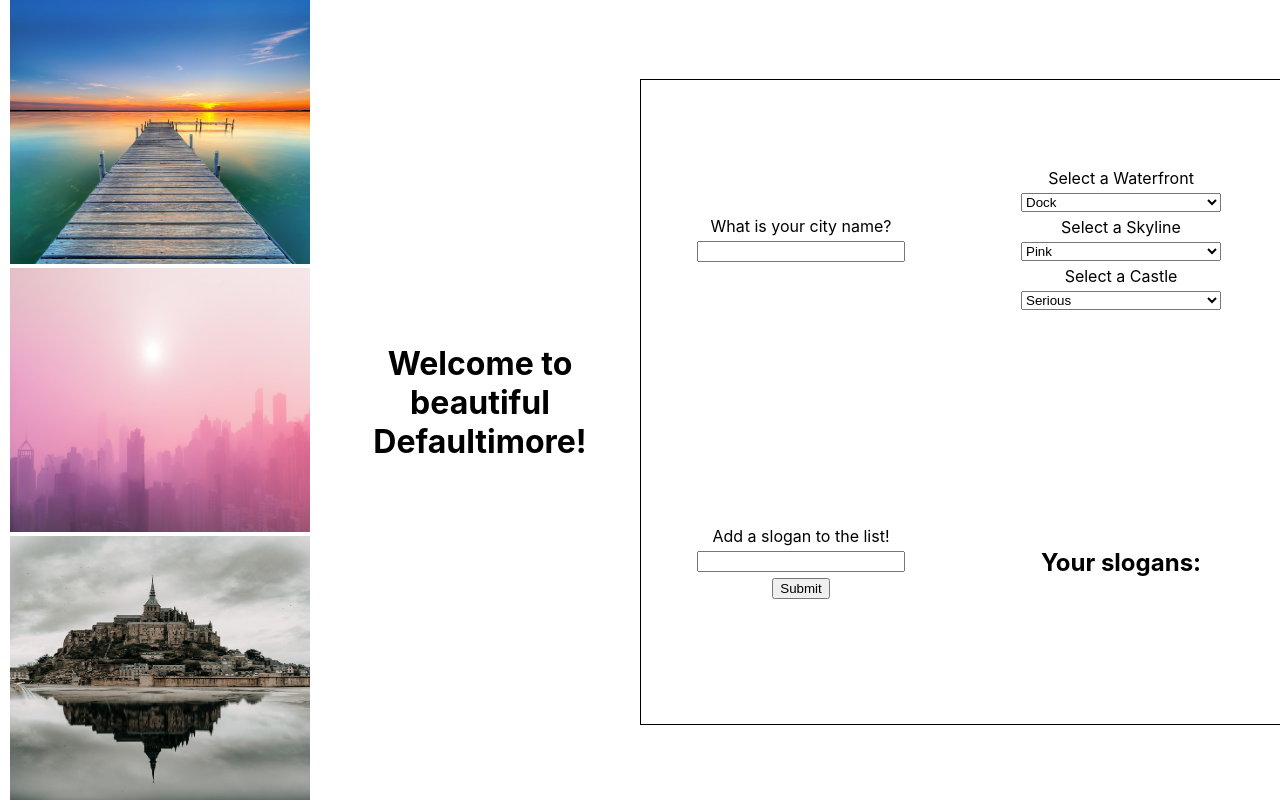
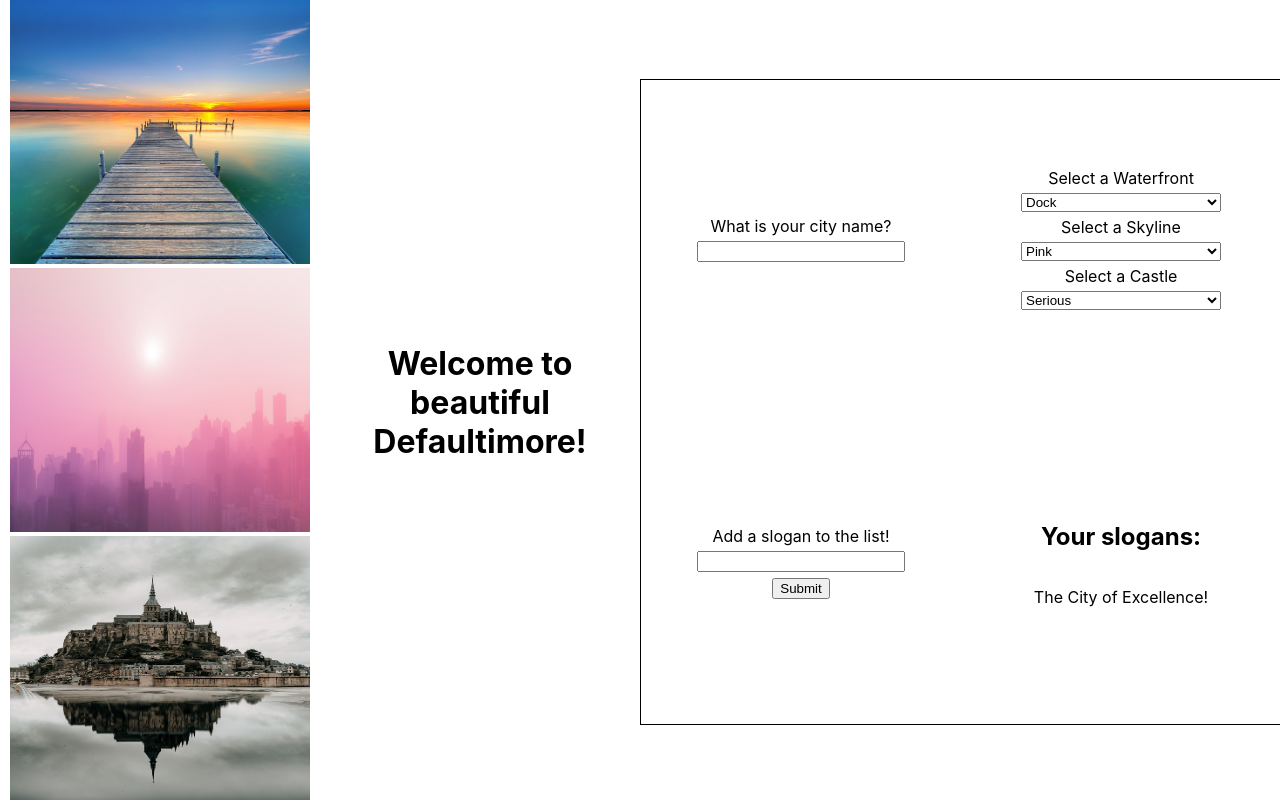
Before and after one commit to viccaruso/react-city-builder-half-baked, a React (Create React App) app: page / in a window 1280 px wide. Built offline with nearby package versions, Linux system fonts and the light colour scheme.

Commit message:
Slogan and SloganList components completed

```diff
--- a/src/Slogan.js
+++ b/src/Slogan.js
@@ -1,9 +1,10 @@
 import React from 'react';
 
-export default function Slogan(props) {
+export default function Slogan({ slogan }) {
   return (
     <div className='slogan'>
       {/* this component takes in a slogan as a prop. Render it out here however you like */}
+      <p>{slogan}</p>
     </div>
   );
 }
--- a/src/SloganList.js
+++ b/src/SloganList.js
@@ -1,11 +1,13 @@
 import React from 'react';
+import Slogan from './Slogan';
 
-export default function SloganList(props) {
+export default function SloganList({ slogans }) {
   return (
     <section>
       <h2>Your slogans:</h2>
       {/* This kind of component should be familiar by now. It takes in (as props) an array of slogans */}
       {/* Then map over those slogans and for each slogan, render a Slogan component. Supply a key and a slogan as props to each Slogan component */}
+      {slogans.map((slogan, i) => <Slogan key={slogan + i} slogan={slogan} />)}
     </section>
   );
 }
```
